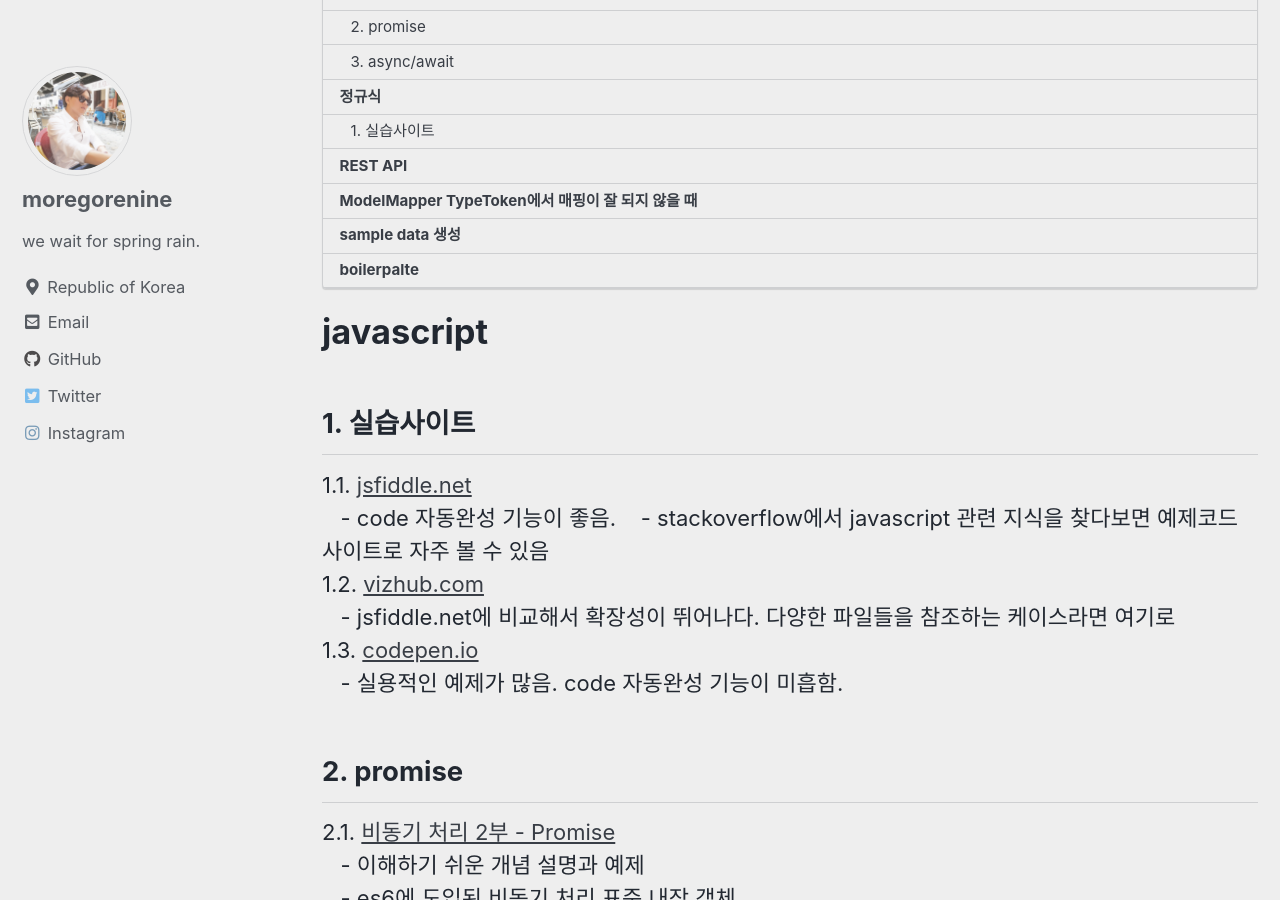
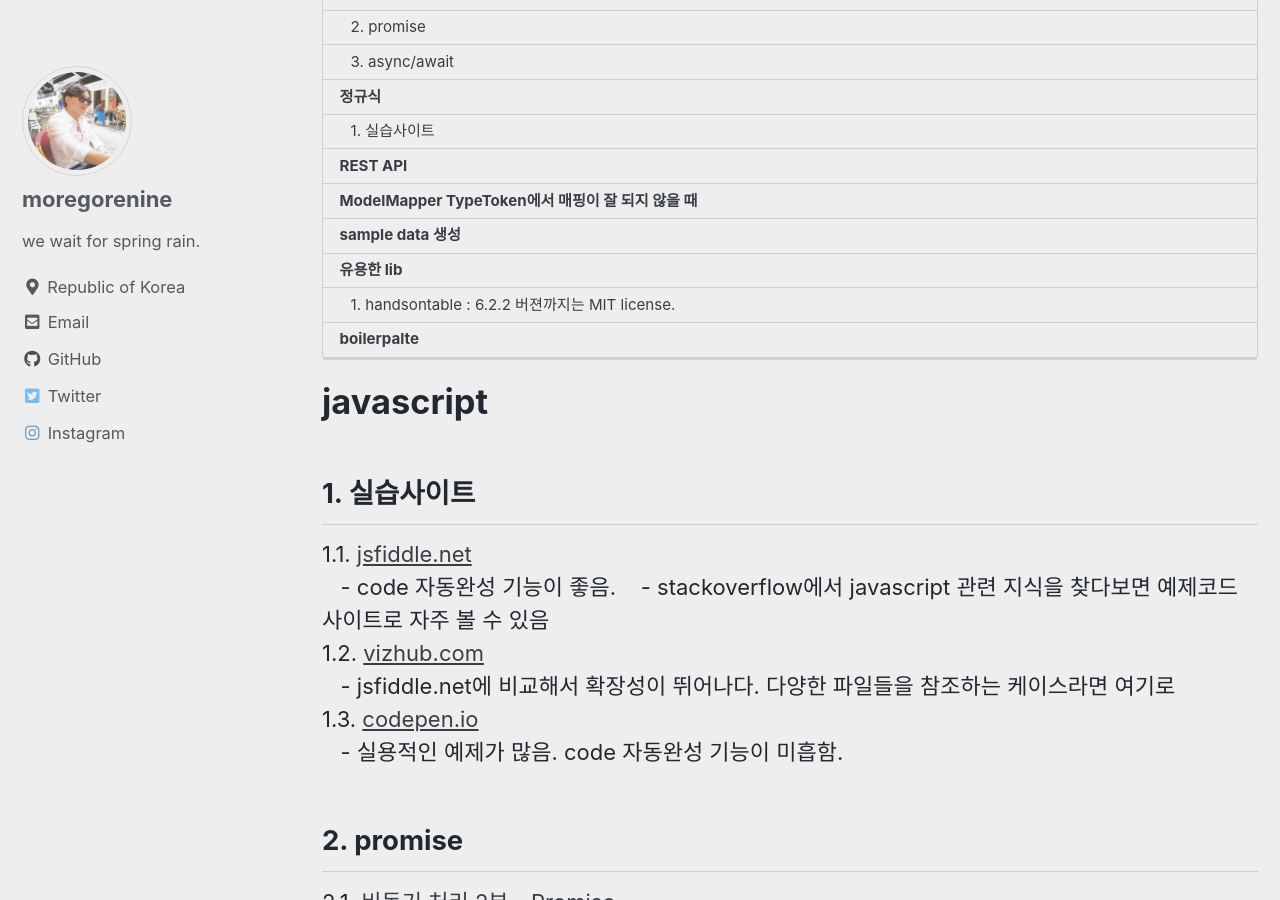
Before and after one commit to moregorenine/moregorenine.github.io, a Jekyll site: the page built from _posts/dev/2021-03-07-develop.md, in a window 1280 px wide and 900 px high, scrolled down 302 px. Built offline with Jekyll 4.4.1, drawn with Linux system fonts in a browser that asks for light colours; cached includes are drawn as plain includes; comment, search, counter and statistics services are not loaded; some of the changed text lies outside the part shown.

Commit message:
Update 2021-03-07-develop.md

```diff
--- a/_posts/dev/2021-03-07-develop.md
+++ b/_posts/dev/2021-03-07-develop.md
@@ -58,5 +58,8 @@ modelMapper.getConfiguration().setMatchingStrategy(MatchingStrategies.STRICT);
 https://www.mockaroo.com/
 http://www.generatedata.com/
 
+# 유용한 lib
+## 1. handsontable : 6.2.2 버젼까지는 MIT license.
+
 # boilerpalte
 [www.boilrplate.com](http://www.boilrplate.com/)
```
